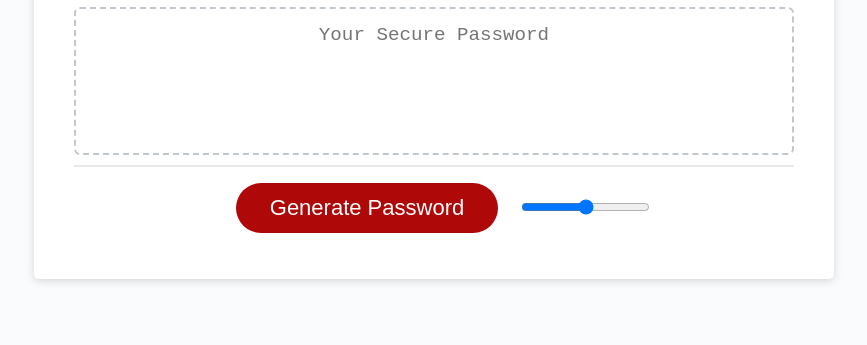
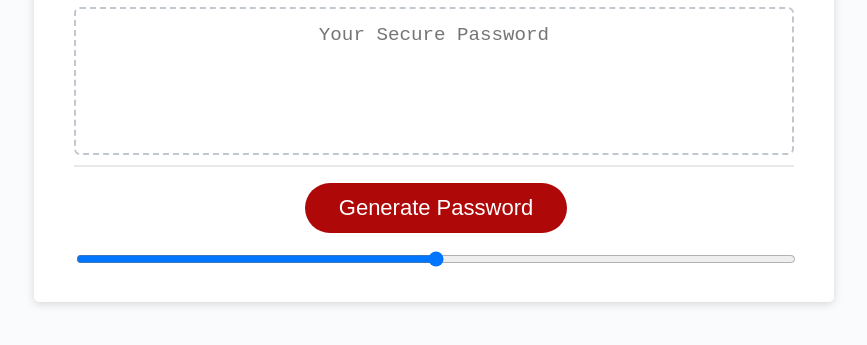
Before and after one commit to ReyRey795/rSerranoPasswordGenerator, a plain HTML site: page 02-Homework/Develop/index.html in a window 1280 px wide. Shown: the part 241-586 px from the top of the page, without its empty margins (206-1073 px from the left). Drawn offline with Linux system fonts and the light colour scheme.

Commit message:
Added width to the slider in css

```diff
--- a/02-Homework/Develop/style.css
+++ b/02-Homework/Develop/style.css
@@ -15,6 +15,9 @@ body,
 body {
   font-family: sans-serif;
   background-color: #f9fbfd;
+}
+#slider{
+  width: 100%;
 }
 
 .wrapper {
```
